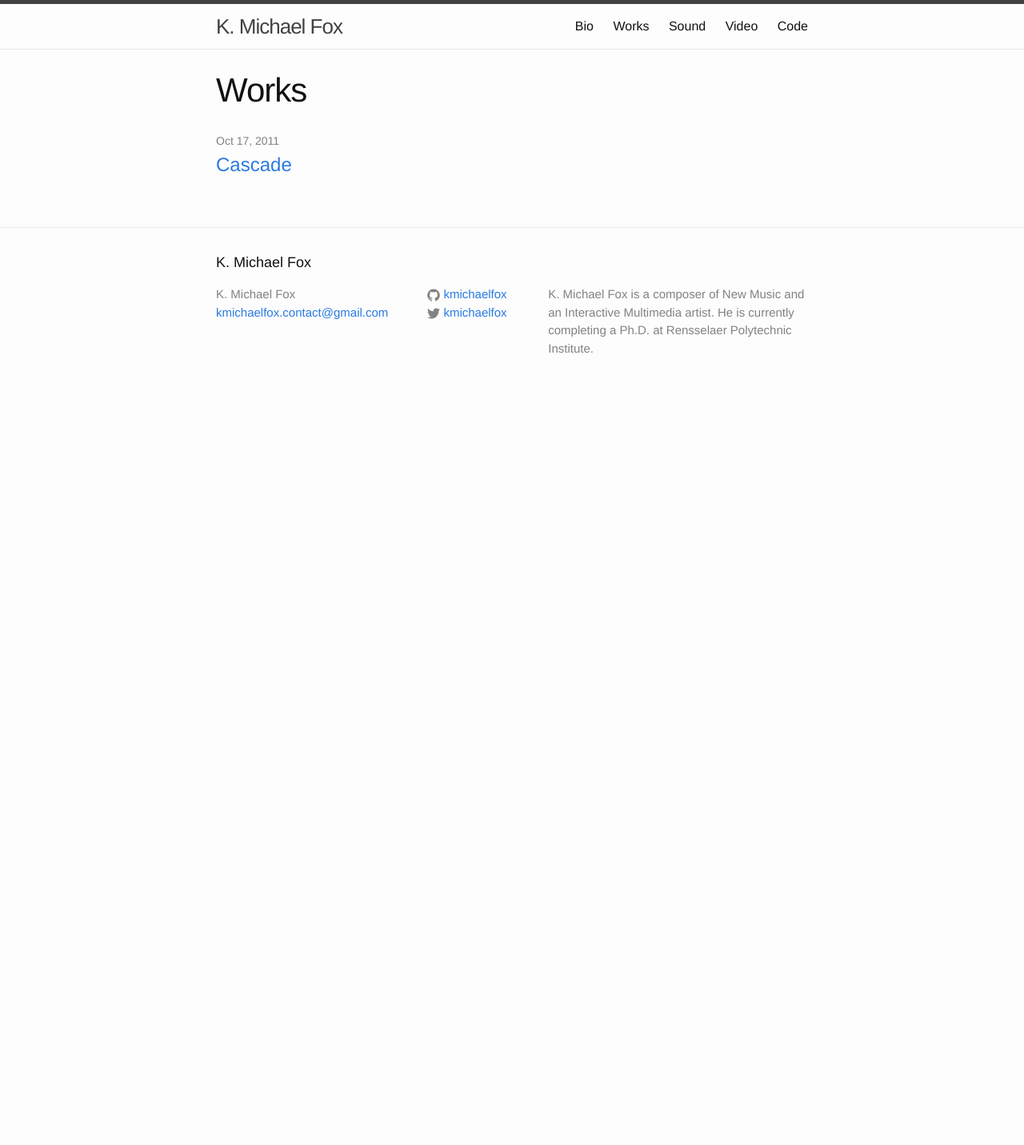
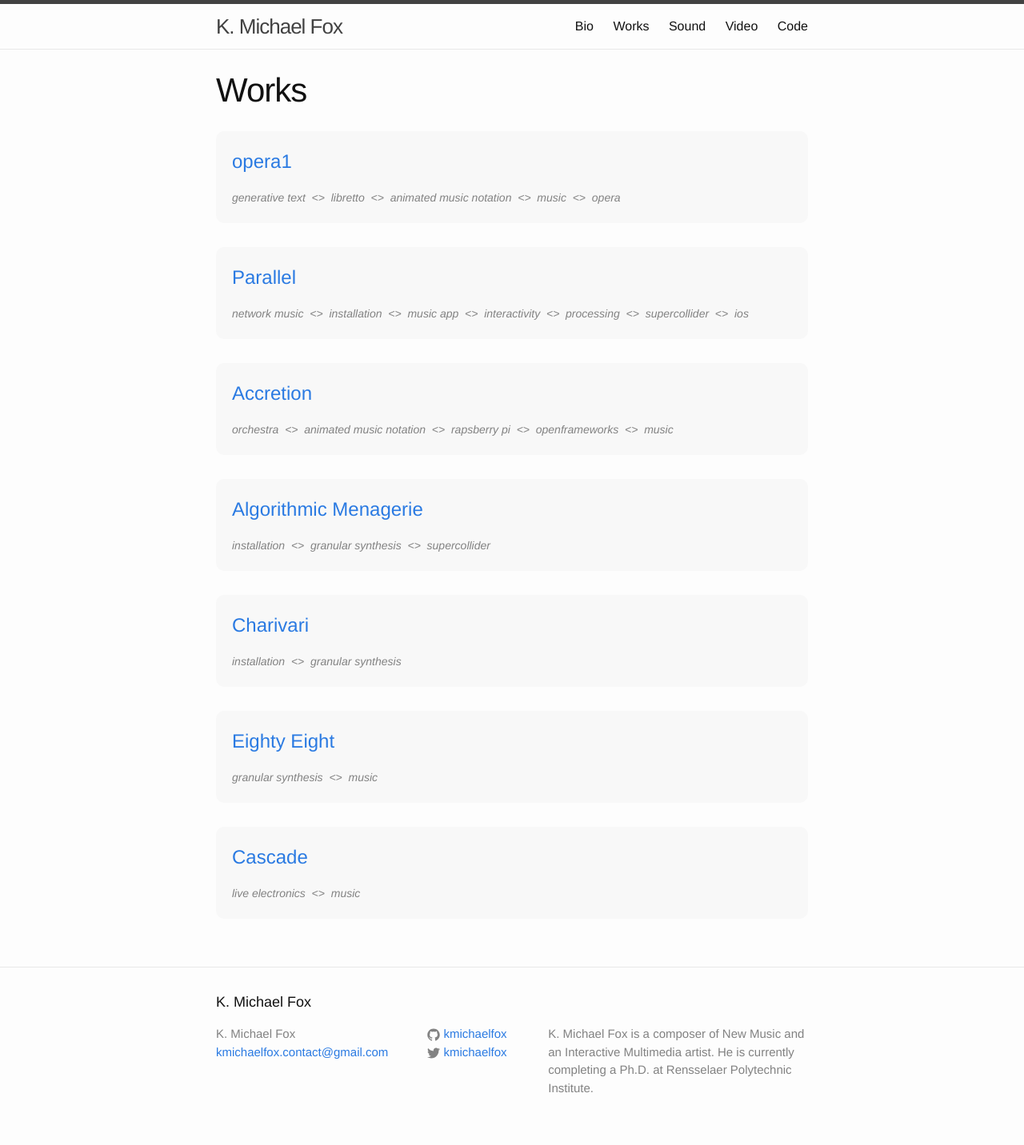
Before and after one commit to kmichaelfox/kmichaelfox.github.io, a Jekyll site: the page built from works.md, in a window 1280 px wide. Shown: the whole page at 80% size. Built offline with Jekyll 4.4.1, drawn with Linux system fonts in a browser that asks for light colours; before the commit the page ends 900 px from its top, so only the background shows below that.

Commit message:
added container pages for works, to be filled in soon

```diff
--- a/_config.yml
+++ b/_config.yml
@@ -5,7 +5,7 @@ description: > # this means to ignore newlines until "baseurl:"
   K. Michael Fox is a composer of New Music and an Interactive Multimedia artist.
   He is currently completing a Ph.D. at Rensselaer Polytechnic Institute.
 baseurl: "" # the subpath of your site, e.g. /blog/
-url: "http://kmichaelfox.github.io" # the base hostname & protocol for your site
+url: "" # the base hostname & protocol for your site
 twitter_username: kmichaelfox
 github_username:  kmichaelfox
 
--- a/_data/navigation.yml
+++ b/_data/navigation.yml
@@ -1,10 +1,10 @@
 # Site navigation
 
 - title: Bio
-  url: /about/index.html
+  url: /bio/
 
 - title: Works
-  url: /works/index.html
+  url: /works/
 
 - title: Sound
   url: http://soundcloud.com/kmichaelfox
--- a/_posts/works/2011-10-17-cascade.md
+++ b/_posts/works/2011-10-17-cascade.md
@@ -3,5 +3,6 @@ layout: post
 title: "Cascade"
 date: 2011-10-17
 categories: works
+tags: [live electronics, music]
 ---
 Some stuff about the work.
--- /dev/null
+++ b/_posts/works/2012-11-14-eighty-eight.md
@@ -0,0 +1,7 @@
+---
+layout: post
+title: "Eighty Eight"
+date: 2012-11-14
+categories: works
+tags: [granular synthesis, music]
+---
--- /dev/null
+++ b/_posts/works/2013-12-9-charivari.md
@@ -0,0 +1,7 @@
+---
+layout: post
+title: "Charivari"
+date: 2013-12-9
+categories: works
+tags: [installation, granular synthesis]
+---
--- /dev/null
+++ b/_posts/works/2014-11-22-accretion.md
@@ -0,0 +1,7 @@
+---
+layout: post
+title: "Accretion"
+date: 2014-11-22
+categories: works
+tags: [orchestra, animated music notation, rapsberry pi, openframeworks, music]
+---
--- /dev/null
+++ b/_posts/works/2014-3-23-algorithmic-menagerie.md
@@ -0,0 +1,7 @@
+---
+layout: post
+title: "Algorithmic Menagerie"
+date: 2014-3-23
+categories: works
+tags: [installation, granular synthesis, supercollider]
+---
--- /dev/null
+++ b/_posts/works/2015-3-6-parallel.md
@@ -0,0 +1,7 @@
+---
+layout: post
+title: "Parallel"
+date: 2015-3-6
+categories: works
+tags: [network music, installation, music app, interactivity, processing, supercollider, ios]
+---
--- /dev/null
+++ b/_posts/works/2015-4-17-opera1.md
@@ -0,0 +1,7 @@
+---
+layout: post
+title: "opera1"
+date: 2015-4-17
+categories: works
+tags: [generative text, libretto, animated music notation, music, opera]
+---
--- a/_sass/_layout.scss
+++ b/_sass/_layout.scss
@@ -234,3 +234,9 @@
         }
     }
 }
+
+.post-frame {
+    background-color: #f8f8f8;
+    border-radius: 10px;
+    padding: 20px;
+}
--- a/works.md
+++ b/works.md
@@ -7,11 +7,18 @@ permalink: /works/
 <ul class="post-list">
   {% for post in site.categories.works %}
     <li>
-      <span class="post-meta">{{ post.date | date: "%b %-d, %Y" }}</span>
-
+      <!-- <span class="post-meta">{{ post.date | date: "%b %-d, %Y" }}</span> -->
+      <div class="post-frame">
       <h2>
         <a class="post-link" href="{{ post.url | prepend: site.baseurl }}">{{ post.title }}</a>
       </h2>
+      <em><span class="post-meta">
+      	{% for tag in post.tags %}
+      	{{ tag }}
+      	{% unless forloop.last %}&nbsp;&lt;&gt;&nbsp;{% endunless %}
+      	{% endfor %}
+      </span></em>
+  	</div>
     </li>
   {% endfor %}
 </ul>
```
Also changed, not shown: bio.md (renamed from about.md, +2 -2 lines).
